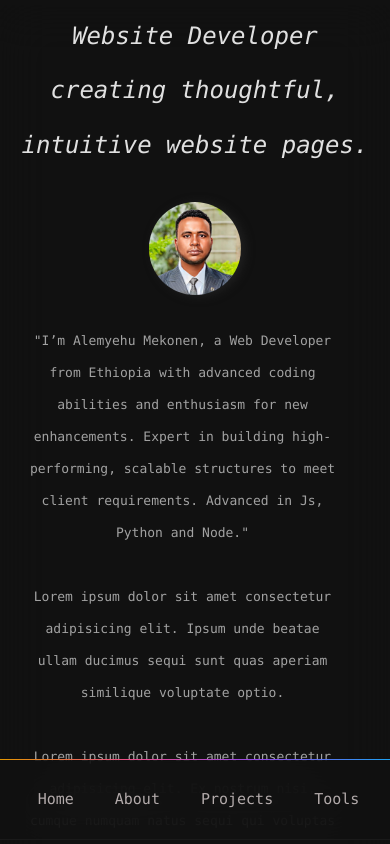
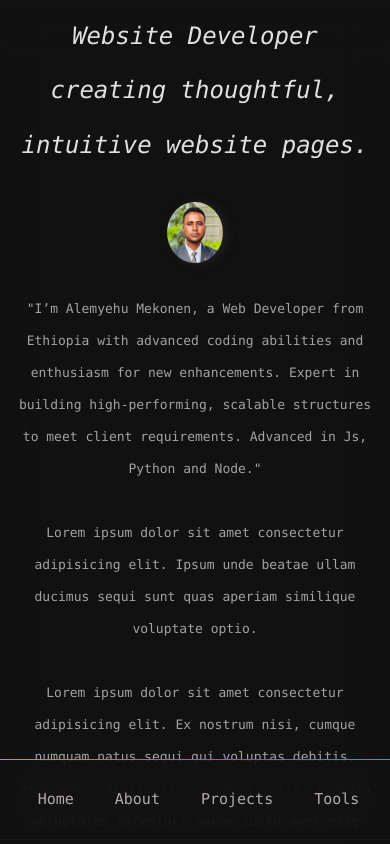
Before and after one commit to afteralexxo/portofolio-using-react, a React (Vite) app: page / in a window 390 px wide. Shown: the top 844 px of the page. Built offline with nearby package versions, Linux system fonts and the light colour scheme.

Commit message:
change profile photo

```diff
--- a/src/App.css
+++ b/src/App.css
@@ -45,7 +45,7 @@
   }
 
   .main-parag {
-    padding-left: 15px;
+    padding-right: 0px;
     opacity: .7;
     font-size: 13px;
     line-height: 32px;
--- a/src/componenet/Home/MainWrapper.css
+++ b/src/componenet/Home/MainWrapper.css
@@ -40,8 +40,8 @@
 .pp-alex{
     /* filter: grayscale(70%); */
     border-radius: 50%;
-    width: 25%;
-    aspect-ratio: 1/1;
+    width: 15%;
+    aspect-ratio: 1/1.1;
     box-shadow: 4px 1px 10px #202020;
 }
 
```
